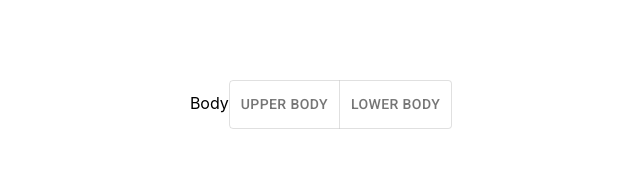
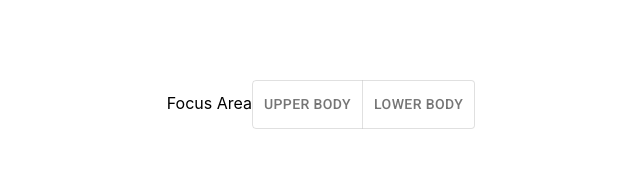
Before and after one commit to theodorachu/workout-builder, a React (Create React App) app: page / in a window 1280 px wide. Shown: the top 183 px of the page, without its empty margins (319-959 px from the left). Built offline with nearby package versions, Linux system fonts and the light colour scheme.

Commit message:
updated props naming to airbnb style guide

```diff
--- a/src/App.js
+++ b/src/App.js
@@ -7,7 +7,7 @@ function App() {
   return (
     <div className="App">
       <header className="header">
-        <Toggles label="Body" values={["Upper Body","Lower Body"]}/>
+        <Toggles category="Focus Area" toggles={["Upper Body","Lower Body"]}/>
       </header>
       <footer>
         <p>made with luv © {(new Date().getFullYear())}</p>
--- a/src/components/Toggles.jsx
+++ b/src/components/Toggles.jsx
@@ -10,12 +10,12 @@ function Toggles(props) {
 
   return (
     <div>
-      <label>{props.label}</label>
+      <label>{props.category}</label>
       <ToggleButtonGroup
         value={btnVal}
         exclusive
         onChange={handleChange}>
-        {props.values.map((e, index) => {
+        {props.toggles.map((e, index) => {
           return <ToggleButton key={index} value={e}>{e}</ToggleButton>;
         })}
       </ToggleButtonGroup>
```
